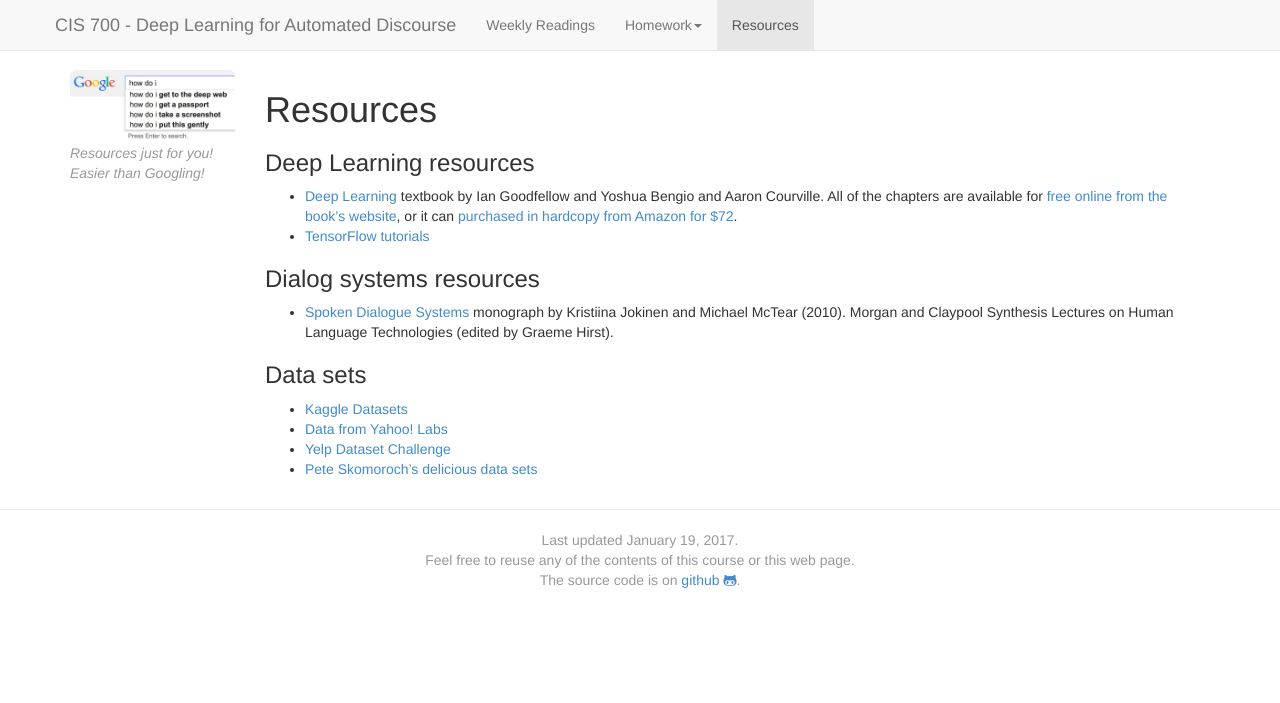
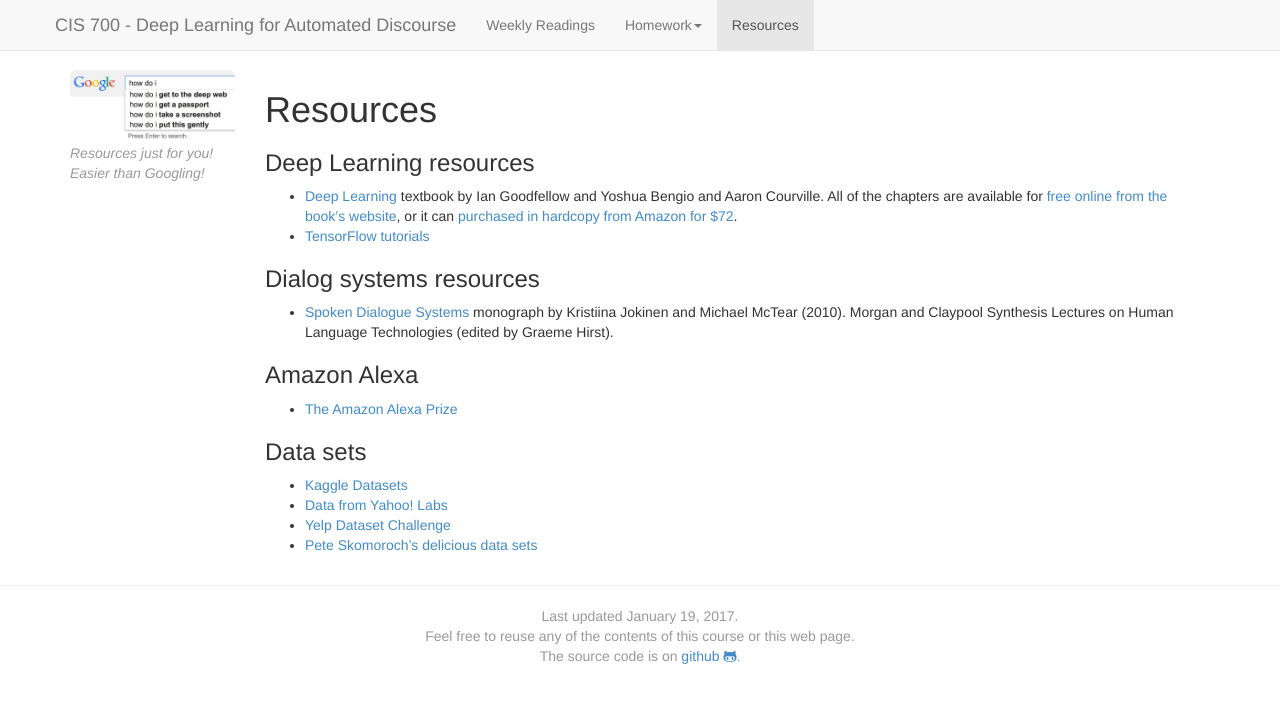
Before and after one commit to dialog-systems-class/dialog-systems-class.github.io, a Jekyll site: the page built from resources.md, in a window 1280 px wide. Shown: the top 703 px of the page. Built offline with Jekyll 4.4.1, drawn with Linux system fonts in a browser that asks for light colours; nearby versions of some CDN libraries.

Commit message:
Added Alexa Prize link

```diff
--- a/resources.md
+++ b/resources.md
@@ -18,6 +18,10 @@ Resources
 
 - [Spoken Dialogue Systems](http://www.morganclaypool.com/doi/pdf/10.2200/S00204ED1V01Y200910HLT005) monograph by Kristiina Jokinen and Michael McTear (2010). Morgan and Claypool Synthesis Lectures on Human Language Technologies (edited by Graeme Hirst).
 
+### Amazon Alexa
+
+- [The Amazon Alexa Prize](https://developer.amazon.com/alexaprize)
+
 ### Data sets
 - [Kaggle Datasets](https://www.kaggle.com/datasets)
 - [Data from Yahoo! Labs](https://webscope.sandbox.yahoo.com/catalog.php?datatype=l)
```
